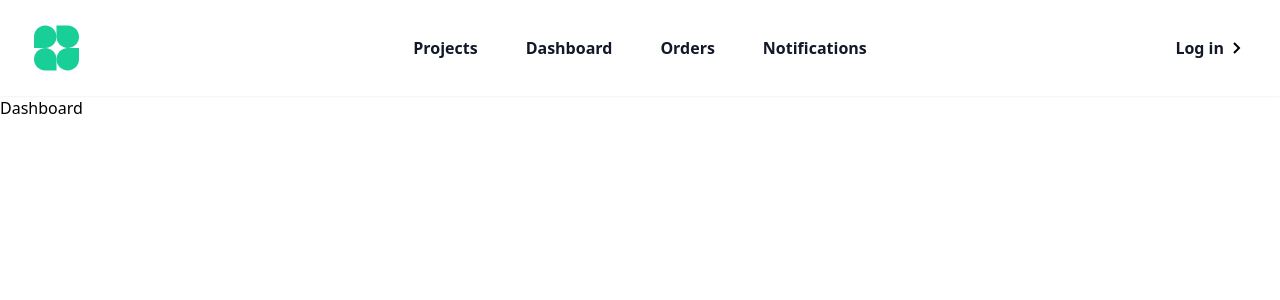
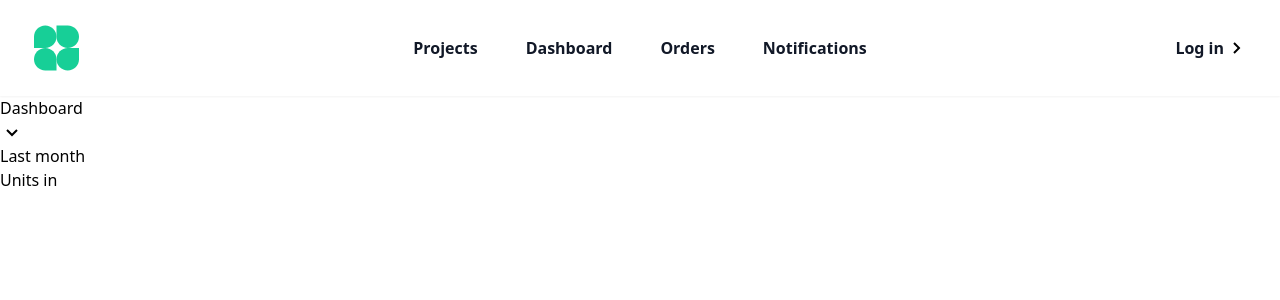
Before and after one commit to Katleho-codes/work_app, a Next.js app: page /dashboard in a window 1280 px wide. Shown: the top 300 px of the page. Built offline with nearby package versions, Linux system fonts and the light colour scheme.

Commit message:
feat - added analytic card

```diff
--- a/src/pages/dashboard/index.tsx
+++ b/src/pages/dashboard/index.tsx
@@ -7,7 +7,21 @@ function Dashboard() {
             <Navbar />
             <main>
                 <div className="container">
-                    <h1>Dashboard</h1>
+          <section>
+                      <h1>Dashboard</h1>
+                      <button>
+                        <svg xmlns="http://www.w3.org/2000/svg" width="24" height="24" viewBox="0 0 24 24"><path d="M16.293 9.293 12 13.586 7.707 9.293l-1.414 1.414L12 16.414l5.707-5.707z"/></svg>
+                        Last month
+                      </button>
+          </section>
+
+                    <section>
+                        <article>
+                            <div className="dashboard_card_title">
+                                <h3>Units in</h3>
+                            </div>
+                        </article>
+                    </section>
                 </div>
             </main>
         </>
```
Also changed, not shown: components/AnalyticCard.tsx (added, +11 -0 lines).
